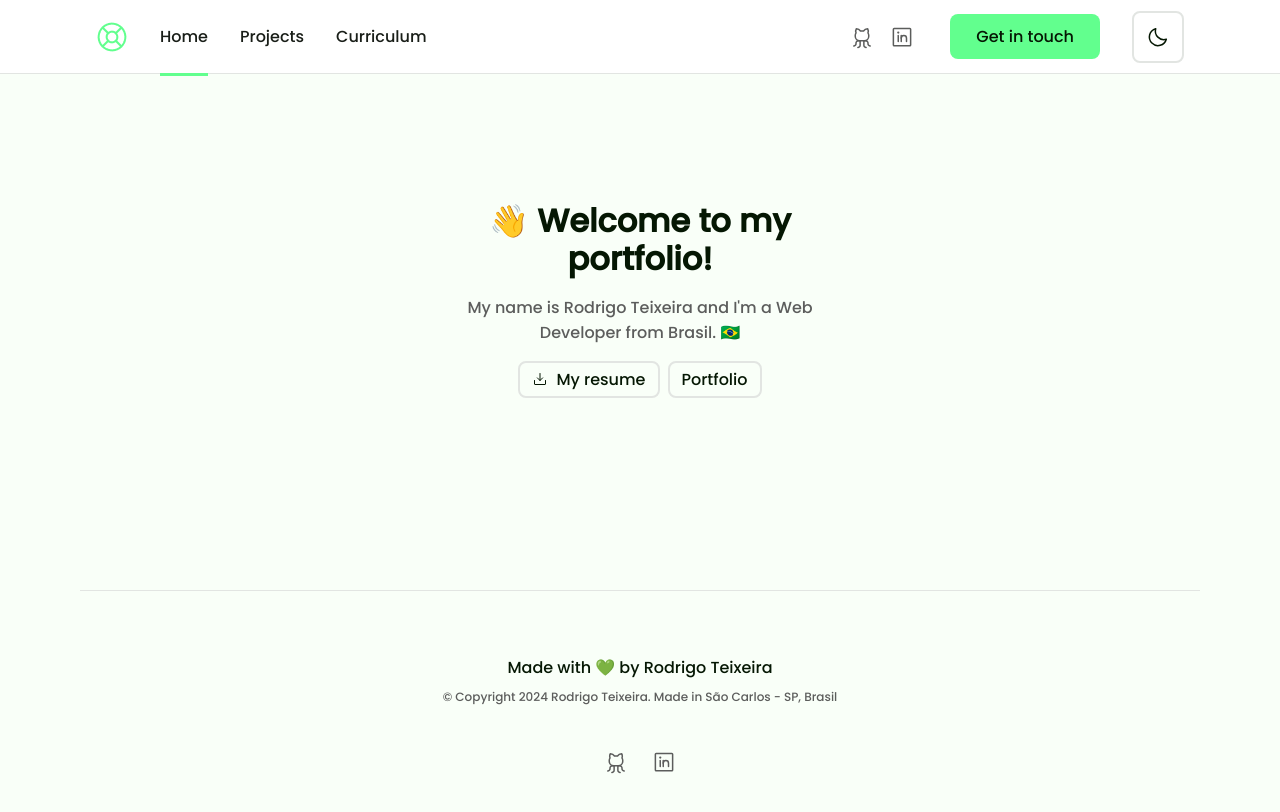
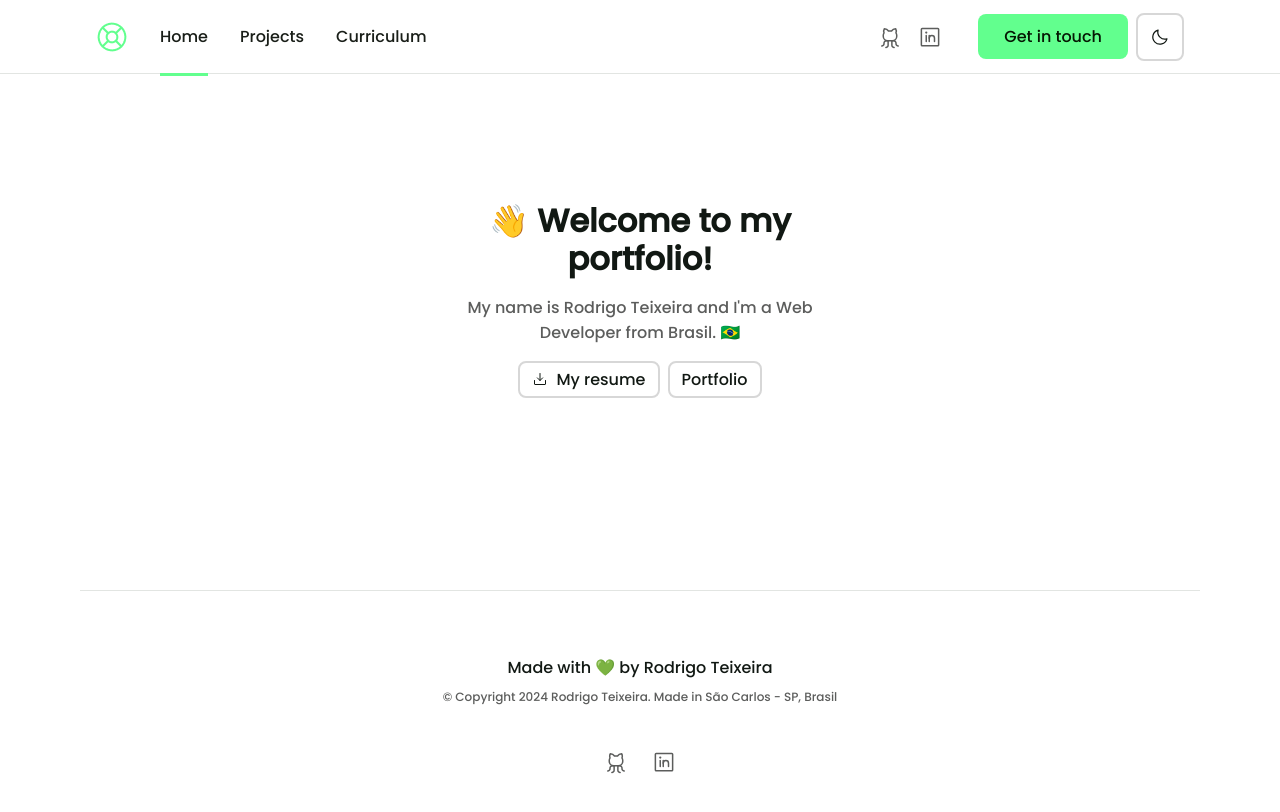
Before and after one commit to RodrigoTRS/portfolio, a Next.js app: page / in a window 1280 px wide. Shown: the top 812 px of the page. Built offline with nearby package versions, Linux system fonts and the light colour scheme.

Commit message:
Fixing dark mode colors

```diff
--- a/src/components/Footer/styles.ts
+++ b/src/components/Footer/styles.ts
@@ -21,7 +21,7 @@ export const FooterContent = styled.div`
   padding: 64px 16px 64px;
   gap: 0.5rem;
 
-  border-top: 1px solid ${(props) => props.theme["background-400"]};
+  border-top: 1px solid ${(props) => props.theme["background-300"]};
 
   span {
     font-size: 0.75rem;
--- a/src/components/Header/index.tsx
+++ b/src/components/Header/index.tsx
@@ -1,7 +1,7 @@
 "use client";
 
 import Image from "next/image";
-import { HeaderContainer, HeaderContent, HeaderSection, HomeAnchorLink, LinkIcon, LinksWrapper, NavContainer, NavLink } from "./styles";
+import { ButtonsSection, HeaderContainer, HeaderContent, HeaderSection, HomeAnchorLink, LinkIcon, LinksWrapper, NavContainer, NavLink } from "./styles";
 import Logo from "../../assets/logo.png"
 import { usePathname } from "next/navigation";
 import { Button } from "@/ui/Button";
@@ -72,6 +72,8 @@ export function Header() {
                         </LinkIcon>
                     </LinksWrapper>
 
+
+                    <ButtonsSection>
                         <Button
                             size="bg"
                             variant="primary"
@@ -85,10 +87,11 @@ export function Header() {
                             >
                             {
                                 colorSchama === "light"
-                            ? <Moon size={24} />
-                            : <Sun size={24} />
+                                ? <Moon size={20} />
+                                : <Sun size={20} />
                             }
                         </Button>
+                    </ButtonsSection>
 
                 </HeaderSection>
 
--- a/src/components/Header/styles.ts
+++ b/src/components/Header/styles.ts
@@ -8,7 +8,7 @@ export const HeaderContainer = styled.header`
   align-items: center;
   justify-content: center;
   width: 100%;
-  border-bottom: 1px solid ${(props) => props.theme["background-400"]};
+  border-bottom: 1px solid ${(props) => props.theme["background-300"]};
 
   background: ${(props) => props.theme["background-100"]};
 `;
@@ -29,6 +29,13 @@ export const HeaderSection = styled.div`
   align-items: center;
   justify-content: center;
   gap: 2rem;
+`;
+
+export const ButtonsSection = styled.div`
+  display: flex;
+  align-items: center;
+  justify-content: center;
+  gap: 0.5rem;
 `;
 
 export const NavContainer = styled.nav`
--- a/src/styles/globals.ts
+++ b/src/styles/globals.ts
@@ -25,7 +25,7 @@ export const GlobalStyles = createGlobalStyle`
     }
 
     body {
-        background: ${(props) => props.theme["background-200"]};
+        background: ${(props) => props.theme["background-100"]};
         color: ${(props) => props.theme["foreground-900"]};
         -webkit-font-smoothing: antialiased;
     }
--- a/src/styles/themes/dark.ts
+++ b/src/styles/themes/dark.ts
@@ -5,23 +5,26 @@ export const darkTheme = {
   "green-700": "#9BDDAD",
   "green-900": "#D5FDE0",
 
-  "foreground-100": "#051703",
+  "foreground-100": "#111813",
   "foreground-200": "#191E18",
   "foreground-300": "#5C5D5C",
   "foreground-400": "#98A39B",
   "foreground-500": "#B6C2B5",
-  "foreground-600": "#E2E5E2",
-  "foreground-700": "#F5F5F5",
+  "foreground-600": "#D7D7D7",
+  "foreground-700": "#E2E5E2",
   "foreground-800": "#F9FFF8",
   "foreground-900": "#FFFFFF",
 
-  "background-100": "#051703",
+  "background-100": "#111813",
   "background-200": "#191E18",
   "background-300": "#5C5D5C",
   "background-400": "#98A39B",
   "background-500": "#B6C2B5",
-  "background-600": "#E2E5E2",
-  "background-700": "#F5F5F5",
+  "background-600": "#D7D7D7",
+  "background-700": "#E2E5E2",
   "background-800": "#F9FFF8",
   "background-900": "#FFFFFF",
+
+  black: "#051703",
+  white: "#FFFFFF",
 };
--- a/src/styles/themes/light.ts
+++ b/src/styles/themes/light.ts
@@ -7,21 +7,24 @@ export const lightTheme = {
 
   "foreground-100": "#FFFFFF",
   "foreground-200": "#F9FFF8",
-  "foreground-300": "#F5F5F5",
-  "foreground-400": "#E2E5E2",
+  "foreground-300": "#E2E5E2",
+  "foreground-400": "#D7D7D7",
   "foreground-500": "#B6C2B5",
   "foreground-600": "#98A39B",
   "foreground-700": "#5C5D5C",
   "foreground-800": "#191E18",
-  "foreground-900": "#051703",
+  "foreground-900": "#111813",
 
   "background-100": "#FFFFFF",
   "background-200": "#F9FFF8",
-  "background-300": "#F5F5F5",
-  "background-400": "#E2E5E2",
+  "background-300": "#E2E5E2",
+  "background-400": "#D7D7D7",
   "background-500": "#B6C2B5",
   "background-600": "#98A39B",
   "background-700": "#5C5D5C",
   "background-800": "#191E18",
-  "background-900": "#051703",
+  "background-900": "#111813",
+
+  black: "#051703",
+  white: "#FFFFFF",
 };
--- a/src/ui/Button.ts
+++ b/src/ui/Button.ts
@@ -26,7 +26,10 @@ export const Button = styled.button<ButtonProps>`
       : "12px 12px"};
   background: ${(props) =>
     props.variant === "primary" ? props.theme["green-500"] : "transparent"};
-  color: ${(props) => props.theme["foreground-900"]};
+  color: ${(props) =>
+    props.variant === "primary"
+      ? props.theme["black"]
+      : props.theme["foreground-900"]};
   border: 2px solid
     ${(props) =>
       props.variant === "primary"
```
Lines whose indentation alone changed are shown as unchanged.
